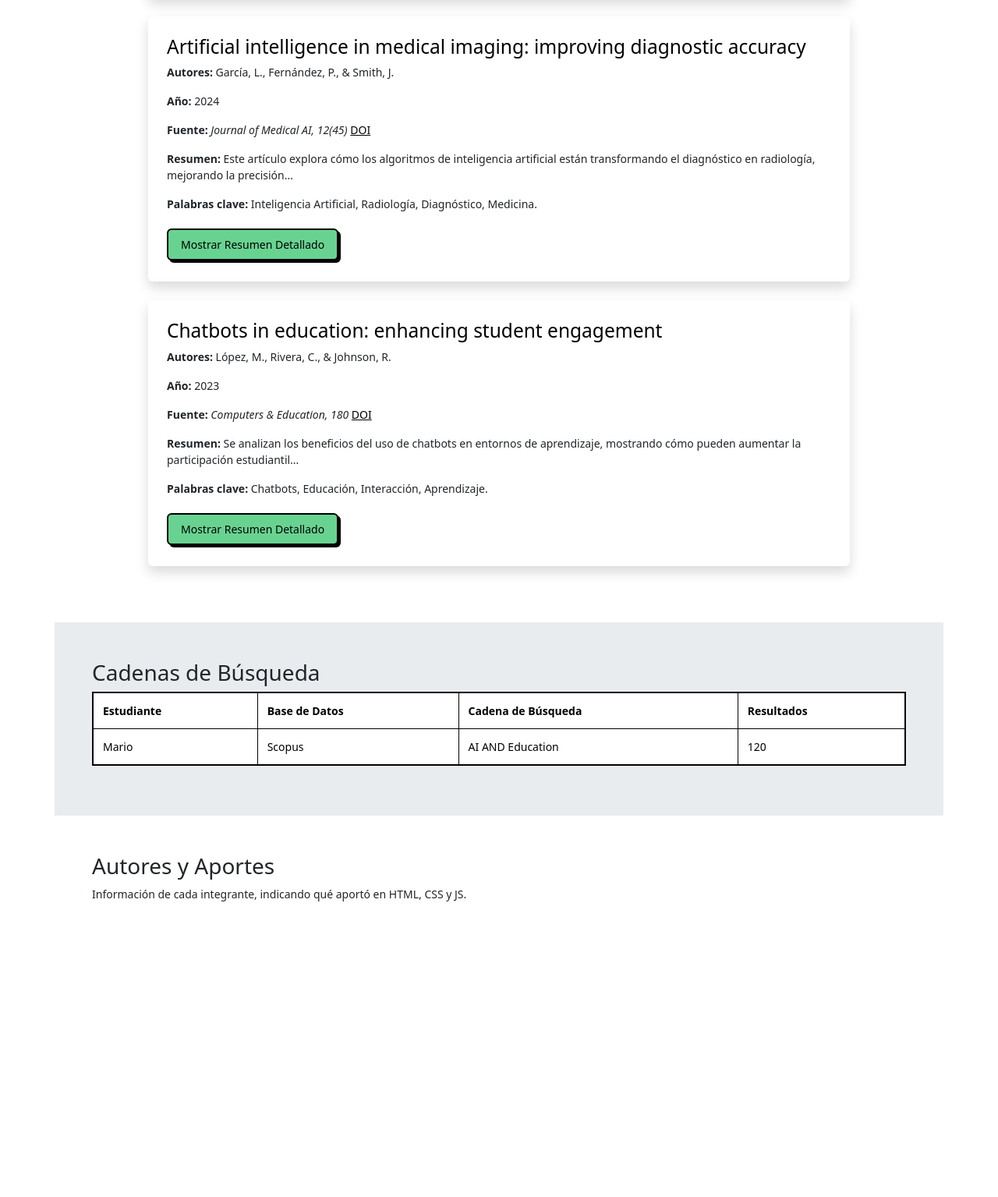
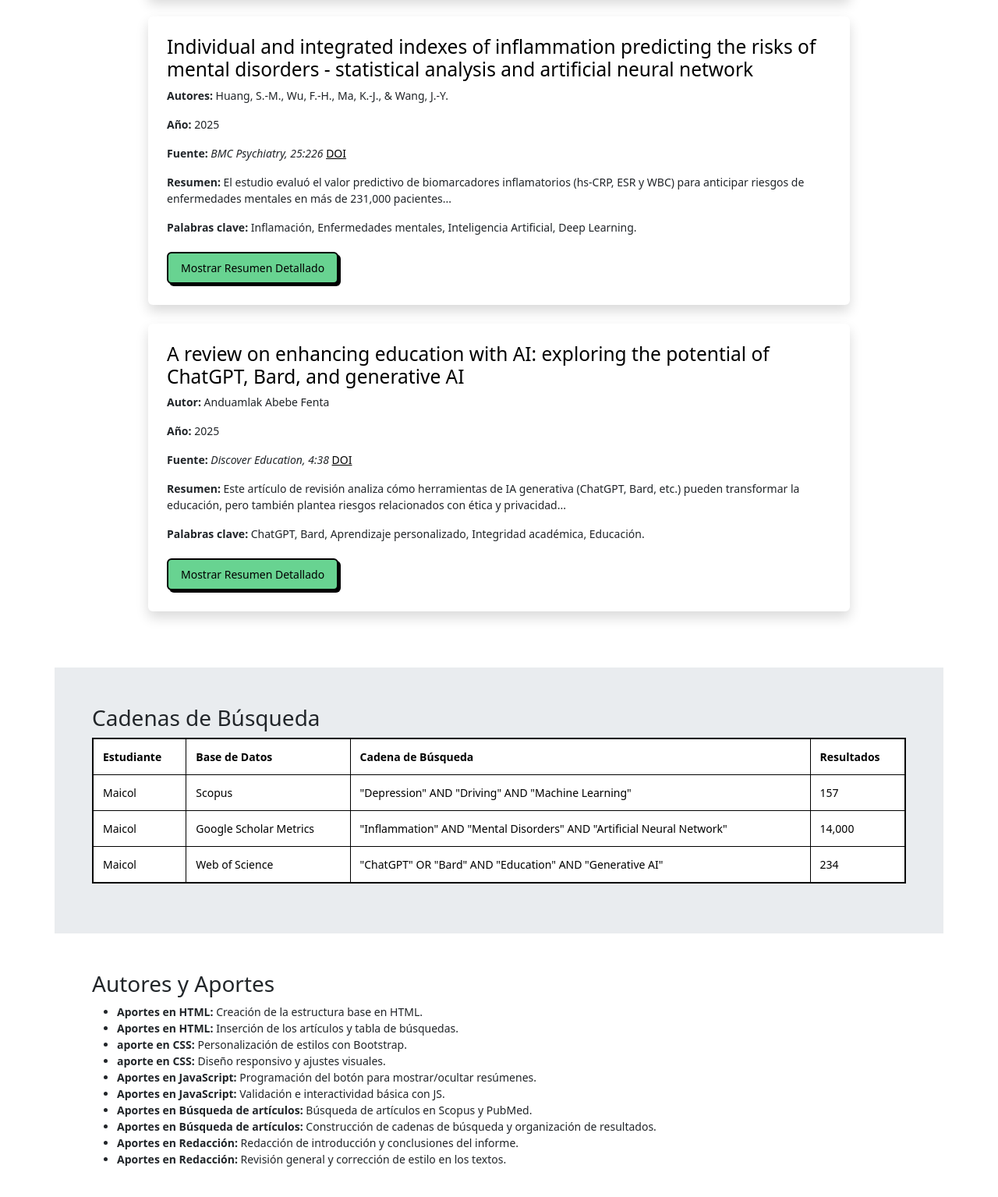
Before and after one commit to sasukelin/aaaa, a plain HTML site: page base_de_datos/index.html in a window 1280 px wide. Shown: the part 695-2230 px from the top of the page at 78% size. Before the commit the page ends 1916 px from the top, so only its background shows below. Drawn offline with nearby package versions, Linux system fonts and the light colour scheme.

Commit message:
nuevos cambios en el código

```diff
--- a/base_de_datos/index.html
+++ b/base_de_datos/index.html
@@ -32,7 +32,6 @@
         </div>
     </nav>
 
-    <!-- Secciones -->
     <section id="inicio" class="container-fluid p-5 text-center" style="margin-top:70px;">
         <h1 class="text-success">Artículos Seleccionados</h1>
         <p>Introducción al proyecto: tema elegido y motivación.</p>
@@ -45,28 +44,23 @@
             <article class="bg-white p-4 rounded shadow mb-4" style="max-width: 900px; width: 100%;">
                 <h3 class="text-dark">
                     Identifying major depressive disorder in older adults through naturalistic driving behaviors and
-                    machine
-                    learning
+                    machine learning
                 </h3>
                 <p><strong>Autores:</strong> Chen, C., Brown, D. C., Al-Hammadi, N., Bayat, S., Dickerson, A., Vrkljan,
-                    B.,
-                    Blake, M., Zhu, Y., Trani, J.-F., Lenze, E. J., Carr, D. B., & Babulal, G. M.</p>
+                    B., Blake, M., Zhu, Y., Trani, J.-F., Lenze, E. J., Carr, D. B., & Babulal, G. M.</p>
                 <p><strong>Año:</strong> 2025</p>
                 <p><strong>Fuente:</strong> <em>NPJ Digital Medicine, 8(102)</em>
                     <a href="https://doi.org/10.1038/s41746-025-01500-w" target="_blank">DOI</a>
                 </p>
                 <p><strong>Resumen:</strong> El estudio analiza datos de conducción naturalista de 157 adultos mayores
-                    (81
-                    con depresión mayor) utilizando técnicas de machine learning...</p>
+                    (81 con depresión mayor) utilizando técnicas de machine learning...</p>
                 <p><strong>Palabras clave:</strong> Inteligencia Artificial, Depresión, Adultos mayores, Machine
-                    Learning,
-                    Conducción.</p>
+                    Learning, Conducción.</p>
                 <button class="btn btn-success mt-2" onclick="toggleResumen(this)">Mostrar Resumen Detallado</button>
                 <div class="resumen mt-3" style="display:none;">
                     <p>
                         La investigación demuestra el potencial de la conducción naturalista como marcador digital no
-                        invasivo para la
-                        detección temprana de depresión en adultos mayores...
+                        invasivo para la detección temprana de depresión en adultos mayores...
                     </p>
                 </div>
             </article>
@@ -74,22 +68,26 @@
             <!-- Artículo 2 -->
             <article class="bg-white p-4 rounded shadow mb-4" style="max-width: 900px; width: 100%;">
                 <h3 class="text-dark">
-                    Artificial intelligence in medical imaging: improving diagnostic accuracy
+                    Individual and integrated indexes of inflammation predicting the risks of mental disorders -
+                    statistical analysis and artificial neural network
                 </h3>
-                <p><strong>Autores:</strong> García, L., Fernández, P., & Smith, J.</p>
-                <p><strong>Año:</strong> 2024</p>
-                <p><strong>Fuente:</strong> <em>Journal of Medical AI, 12(45)</em>
-                    <a href="https://doi.org/10.1000/jmai.2024.12345" target="_blank">DOI</a>
+                <p><strong>Autores:</strong> Huang, S.-M., Wu, F.-H., Ma, K.-J., & Wang, J.-Y.</p>
+                <p><strong>Año:</strong> 2025</p>
+                <p><strong>Fuente:</strong> <em>BMC Psychiatry, 25:226</em>
+                    <a href="https://doi.org/10.1186/s12888-025-06652-3" target="_blank">DOI</a>
                 </p>
-                <p><strong>Resumen:</strong> Este artículo explora cómo los algoritmos de inteligencia artificial están
-                    transformando el diagnóstico en radiología, mejorando la precisión...</p>
-                <p><strong>Palabras clave:</strong> Inteligencia Artificial, Radiología, Diagnóstico, Medicina.</p>
+                <p><strong>Resumen:</strong> El estudio evaluó el valor predictivo de biomarcadores inflamatorios
+                    (hs-CRP, ESR y WBC) para anticipar riesgos de enfermedades mentales en más de 231,000 pacientes...
+                </p>
+                <p><strong>Palabras clave:</strong> Inflamación, Enfermedades mentales, Inteligencia Artificial, Deep
+                    Learning.</p>
                 <button class="btn btn-success mt-2" onclick="toggleResumen(this)">Mostrar Resumen Detallado</button>
                 <div class="resumen mt-3" style="display:none;">
                     <p>
-                        Los modelos de deep learning mostraron un 92% de precisión en la detección de tumores en
-                        imágenes de rayos X,
-                        superando a radiólogos en pruebas específicas...
+                        Se evidenció que valores elevados de inflamación predicen riesgo más alto de trastornos
+                        mentales, especialmente desórdenes orgánicos y depresivos. El marcador más significativo fue
+                        hs-CRP, y el modelo de IA demostró ser altamente efectivo para apoyar la prevención en salud
+                        mental.
                     </p>
                 </div>
             </article>
@@ -97,22 +95,26 @@
             <!-- Artículo 3 -->
             <article class="bg-white p-4 rounded shadow mb-4" style="max-width: 900px; width: 100%;">
                 <h3 class="text-dark">
-                    Chatbots in education: enhancing student engagement
+                    A review on enhancing education with AI: exploring the potential of ChatGPT, Bard, and generative AI
                 </h3>
-                <p><strong>Autores:</strong> López, M., Rivera, C., & Johnson, R.</p>
-                <p><strong>Año:</strong> 2023</p>
-                <p><strong>Fuente:</strong> <em>Computers & Education, 180</em>
-                    <a href="https://doi.org/10.1016/j.compedu.2023.104456" target="_blank">DOI</a>
+                <p><strong>Autor:</strong> Anduamlak Abebe Fenta</p>
+                <p><strong>Año:</strong> 2025</p>
+                <p><strong>Fuente:</strong> <em>Discover Education, 4:38</em>
+                    <a href="https://doi.org/10.1007/s44217-025-00426-5" target="_blank">DOI</a>
                 </p>
-                <p><strong>Resumen:</strong> Se analizan los beneficios del uso de chatbots en entornos de aprendizaje,
-                    mostrando cómo pueden aumentar la participación estudiantil...</p>
-                <p><strong>Palabras clave:</strong> Chatbots, Educación, Interacción, Aprendizaje.</p>
+                <p><strong>Resumen:</strong> Este artículo de revisión analiza cómo herramientas de IA generativa
+                    (ChatGPT, Bard, etc.) pueden transformar la educación, pero también plantea riesgos relacionados con
+                    ética y privacidad...</p>
+                <p><strong>Palabras clave:</strong> ChatGPT, Bard, Aprendizaje personalizado, Integridad académica,
+                    Educación.</p>
                 <button class="btn btn-success mt-2" onclick="toggleResumen(this)">Mostrar Resumen Detallado</button>
                 <div class="resumen mt-3" style="display:none;">
                     <p>
-                        El estudio reporta un incremento del 35% en la participación en foros virtuales cuando los
-                        estudiantes tuvieron
-                        apoyo de chatbots conversacionales...
+                        Se examinan beneficios como el aprendizaje adaptativo, retroalimentación inmediata y
+                        accesibilidad mejorada, junto con desafíos como la precisión del contenido generado, los sesgos,
+                        la seguridad de datos y la necesidad de capacitación docente. El autor concluye que la
+                        integración de IA en educación debe hacerse con ética, transparencia y marcos regulatorios
+                        adecuados.
                     </p>
                 </div>
             </article>
@@ -120,6 +122,7 @@
         </div>
     </section>
 
+    <!-- Tabla de Búsquedas -->
     <section id="busquedas" class="container p-5 bg-light">
         <h2>Cadenas de Búsqueda</h2>
         <table class="table table-bordered">
@@ -133,10 +136,22 @@
             </thead>
             <tbody>
                 <tr>
-                    <td>Mario</td>
+                    <td>Maicol</td>
                     <td>Scopus</td>
-                    <td>AI AND Education</td>
-                    <td>120</td>
+                    <td>"Depression" AND "Driving" AND "Machine Learning"</td>
+                    <td>157</td>
+                </tr>
+                <tr>
+                    <td>Maicol</td>
+                    <td>Google Scholar Metrics</td>
+                    <td>"Inflammation" AND "Mental Disorders" AND "Artificial Neural Network"</td>
+                    <td>14,000</td>
+                </tr>
+                <tr>
+                    <td>Maicol</td>
+                    <td>Web of Science</td>
+                    <td>"ChatGPT" OR "Bard" AND "Education" AND "Generative AI"</td>
+                    <td>234</td>
                 </tr>
             </tbody>
         </table>
@@ -144,15 +159,23 @@
 
     <section id="autores" class="container p-5">
         <h2>Autores y Aportes</h2>
-        <p>Información de cada integrante, indicando qué aportó en HTML, CSS y JS.</p>
+        <ul>
+            <li><strong>Aportes en HTML:</strong> Creación de la estructura base en HTML.</li>
+            <li><strong>Aportes en HTML:</strong> Inserción de los artículos y tabla de búsquedas.</li>
+            <li><strong>aporte en CSS:</strong> Personalización de estilos con Bootstrap.</li>
+            <li><strong>aporte en CSS:</strong> Diseño responsivo y ajustes visuales.</li>
+            <li><strong>Aportes en JavaScript:</strong> Programación del botón para mostrar/ocultar resúmenes.</li>
+            <li><strong>Aportes en JavaScript:</strong> Validación e interactividad básica con JS.</li>
+            <li><strong>Aportes en Búsqueda de artículos:</strong> Búsqueda de artículos en Scopus y PubMed.</li>
+            <li><strong>Aportes en Búsqueda de artículos:</strong> Construcción de cadenas de búsqueda y organización de
+                resultados.</li>
+            <li><strong>Aportes en Redacción:</strong> Redacción de introducción y conclusiones del informe.</li>
+            <li><strong>Aportes en Redacción:</strong> Revisión general y corrección de estilo en los textos.</li>
+        </ul>
     </section>
 
-
-
-    <!-- Bootstrap JS -->
     <script src="https://cdn.jsdelivr.net/npm/bootstrap@5.3.0/dist/js/bootstrap.bundle.min.js"></script>
 
-    <!-- Script para mostrar/ocultar resumen -->
     <script>
         function toggleResumen(button) {
             const resumen = button.nextElementSibling;
```
